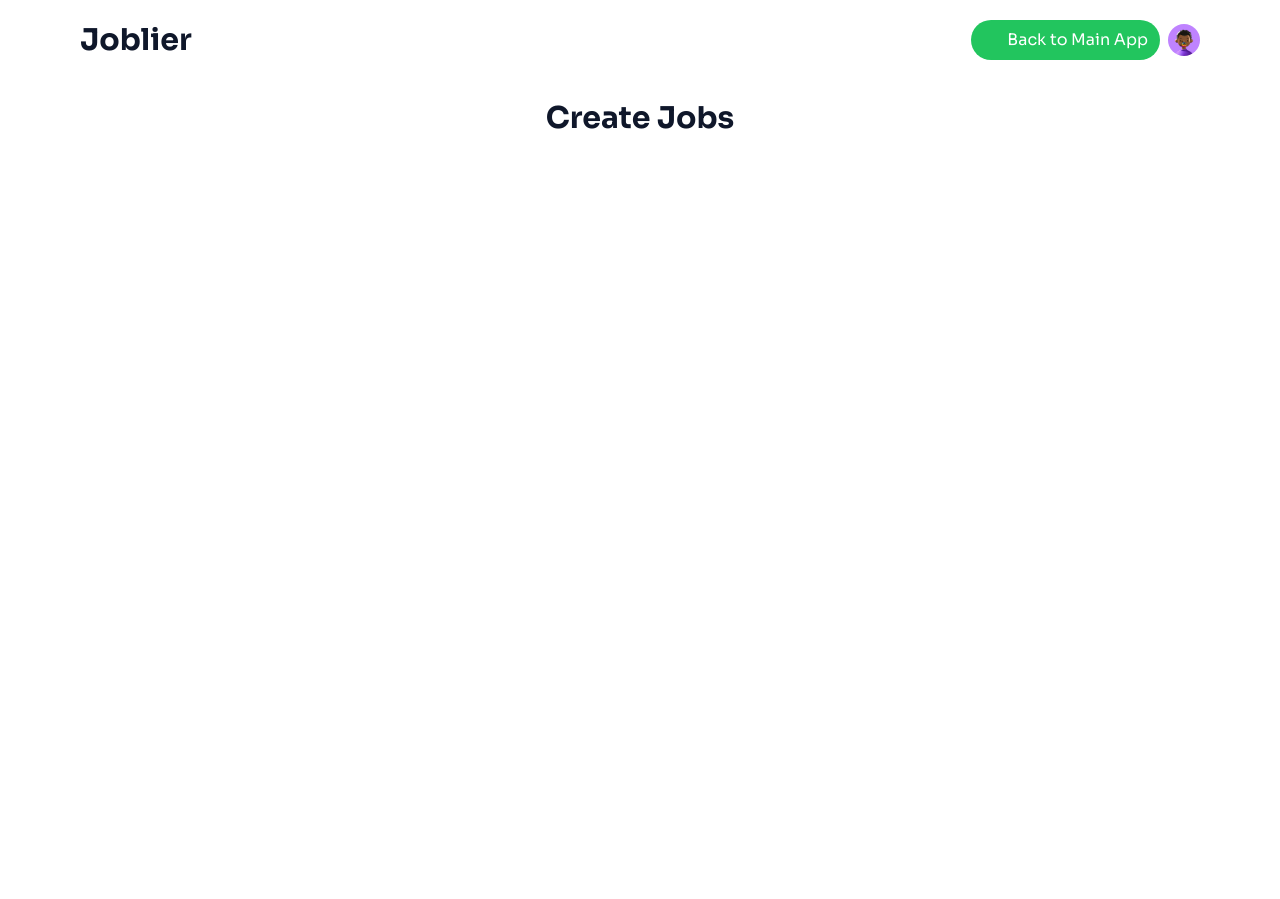
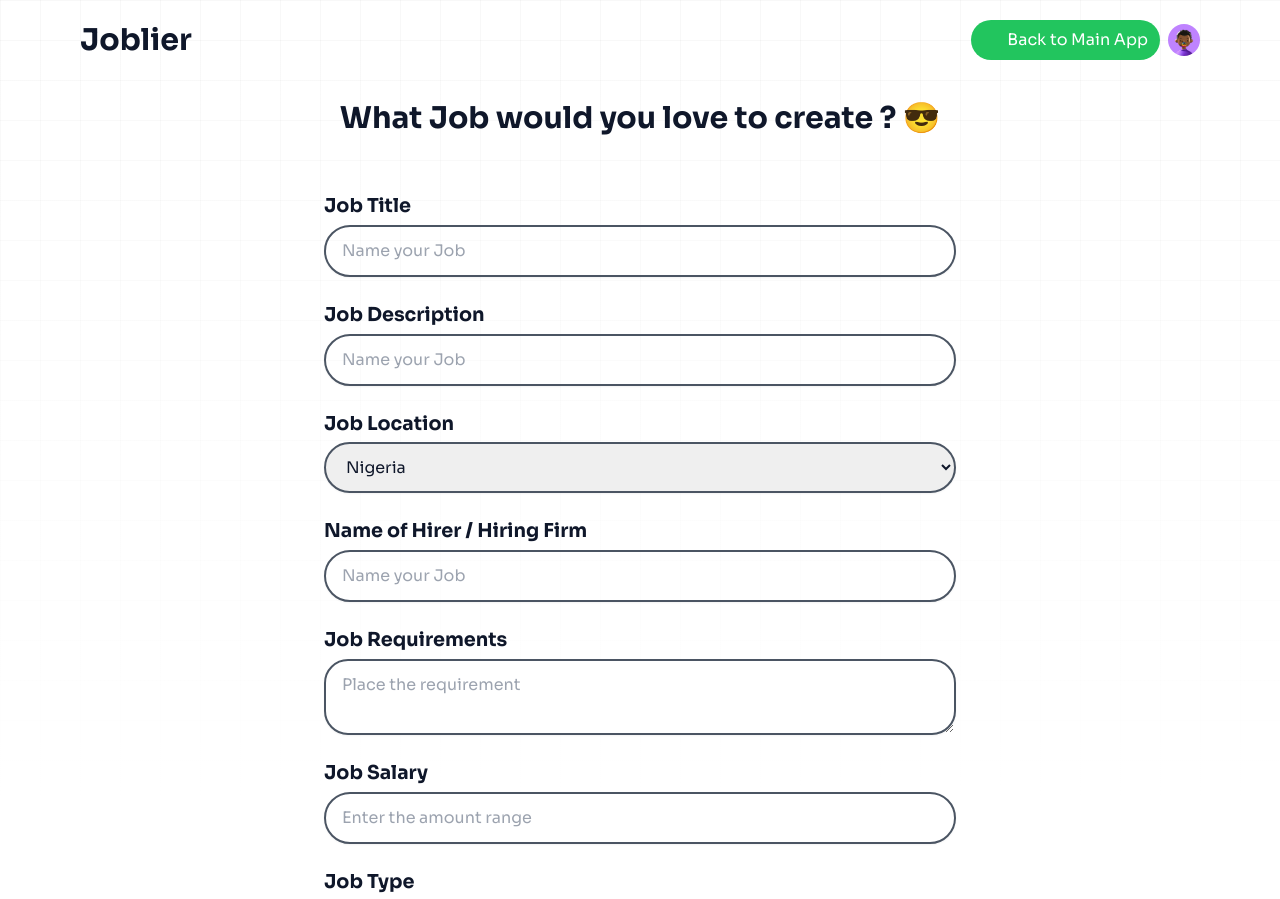
Before and after one commit to fasakinhenry/jobsearch, a React (Vite) app: page /my-jobs/create in a window 1280 px wide. Shown: the top 899 px of the page. Before the commit the page ends 800 px from the top, so only its background shows below. Built offline with nearby package versions, Linux system fonts and the light colour scheme; some icons are missing.

Commit message:
making the create job page

```diff
--- a/src/pages/User/CreateJob.jsx
+++ b/src/pages/User/CreateJob.jsx
@@ -1,12 +1,15 @@
 import { Link } from "react-router-dom";
-import { Backward, Logout } from "iconsax-react";
+import { Backward } from "iconsax-react";
 import avatar from "../../assets/images/avatars/avatar4.png";
 import { Button } from "../../components";
+import { GridBackground } from "../App/LandingPage";
+import { ComputerDesktopIcon } from "@heroicons/react/24/outline";
 
 const CreateJob = () => {
   return (
     <div className="py-5">
-      <div className="container px-6 md:px-20">
+      <GridBackground />
+      <div className="relative z-30 container px-6 md:px-20">
         <div className="flex items-center justify-between gap-6">
           <Link to="/" className="text-3xl font-bold">
             Joblier
@@ -20,7 +23,80 @@ const CreateJob = () => {
           </Link>
         </div>
         <div className="my-10">
-          <h2 className=" text-center text-3xl font-bold">Create Jobs</h2>
+          <h2 className=" text-center text-3xl font-bold">
+            What Job would you love to create ? 😎
+          </h2>
+          <form
+            action=""
+            className="my-6 grid md:mx-auto md:max-w-2xl 2xl:max-w-4xl rounded-xl p-5"
+          >
+            <div className="grid gap-1 my-3">
+              <label className="text-[1.2rem] font-bold">Job Title</label>
+              <input
+                type="text"
+                className="px-4 py-3 border-2 border-gray-600 rounded-full shadow-sm"
+                placeholder="Name your Job"
+              />
+            </div>
+            <div className="grid gap-1 my-3">
+              <label className="text-[1.2rem] font-bold">Job Description</label>
+              <input
+                type="text"
+                className="px-4 py-3 border-2 border-gray-600 rounded-full shadow-sm"
+                placeholder="Name your Job"
+              />
+            </div>
+            <div className="grid gap-1 my-3">
+              <label className="text-[1.2rem] font-bold">Job Location</label>
+              <select
+                type="text"
+                className="px-4 py-3 border-2 border-gray-600 rounded-full shadow-sm"
+              >
+                <option className="flex gap-2 items-center">Nigeria</option>
+                <option className="flex gap-2 items-center">China</option>
+                <option className="flex gap-2 items-center">Brazil</option>
+              </select>
+            </div>
+            <div className="grid gap-1 my-3">
+              <label className="text-[1.2rem] font-bold">
+                Name of Hirer / Hiring Firm
+              </label>
+              <input
+                type="text"
+                className="px-4 py-3 border-2 border-gray-600 rounded-full shadow-sm"
+                placeholder="Name your Job"
+              />
+            </div>
+            <div className="grid gap-1 my-3">
+              <label className="text-[1.2rem] font-bold">
+                Job Requirements
+              </label>
+              <textarea
+                type="text"
+                className="h-200 px-4 py-3 border-2 border-gray-600 rounded-3xl shadow-sm"
+                placeholder="Place the requirement"
+              />
+            </div>
+            <div className="grid gap-1 my-3">
+              <label className="text-[1.2rem] font-bold">Job Salary</label>
+              <input
+                type="text"
+                className="px-4 py-3 border-2 border-gray-600 rounded-full shadow-sm"
+                placeholder="Enter the amount range"
+              />
+            </div>
+            <div className="grid gap-1 my-3">
+              <label className="text-[1.2rem] font-bold">Job Type</label>
+              <select
+                type="text"
+                className="px-4 py-3 border-2 border-gray-600 rounded-full shadow-sm"
+              >
+                <option className="flex gap-2 items-center">Remote</option>
+                <option className="flex gap-2 items-center">Full-time</option>
+                <option className="flex gap-2 items-center">Part-time</option>
+              </select>
+            </div>
+          </form>
         </div>
       </div>
     </div>
```
